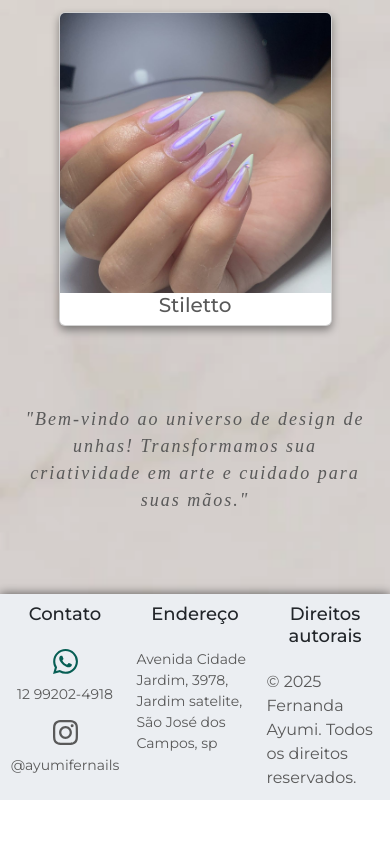
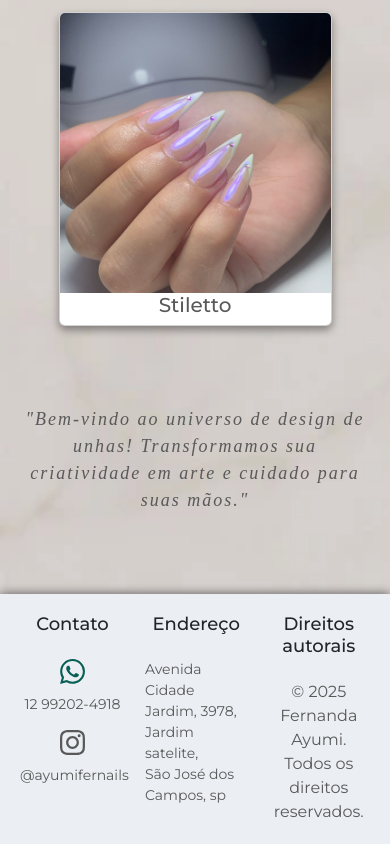
Before and after one commit to FernandoFerreira94/ayumiNails, a React (Vite) app: page / in a window 390 px wide. Shown: the part 1609-2453 px from the top of the page. Before the commit the page ends 2409 px from the top, so only its background shows below. Built offline with nearby package versions, Linux system fonts and the light colour scheme.

Commit message:
reajustado alinhamento footer direitos autorais span

```diff
--- a/src/Components/Footer/footer.scss
+++ b/src/Components/Footer/footer.scss
@@ -17,13 +17,14 @@ $font: "Montserrat";
     width: 30%;
     display: flex;
     flex-direction: column;
-    align-items: center;
+    align-items: start;
     cursor: pointer;
     gap: 15px;
 
     span {
       color: $secondary;
       transition: all 0.2s;
+      text-align: center;
 
       &:hover {
         color: black;
@@ -57,25 +58,15 @@ $font: "Montserrat";
 }
 
 @media screen and (max-width: 800px) {
-  .endereco a {
-    flex-direction: column;
-  }
-
-  .containe {
-    gap: 0;
-    justify-content: center;
-    margin-bottom: auto;
-  }
-
   .footer-container {
-    display: flex;
-    margin: 0 auto;
     h4 {
+      width: 100%;
       font-size: 18px;
       text-align: center;
     }
 
     a {
+      width: 100%;
       display: flex;
       flex-direction: column;
       font-size: 14px;
@@ -91,36 +82,3 @@ $font: "Montserrat";
     }
   }
 }
-
-@media screen and (max-width: 600px) {
-  .containe {
-    padding: 10px 0;
-  }
-
-  .footer-container {
-    width: 30%;
-    display: flex;
-    flex-direction: column;
-    align-items: start;
-    cursor: pointer;
-    gap: 15px;
-
-    span {
-      color: $secondary;
-      transition: all 0.2s;
-
-      &:hover {
-        color: black;
-      }
-    }
-    svg {
-      font-size: 25px;
-    }
-
-    img {
-      width: 90px;
-      object-fit: cover;
-      border-radius: 20px;
-    }
-  }
-}
```
